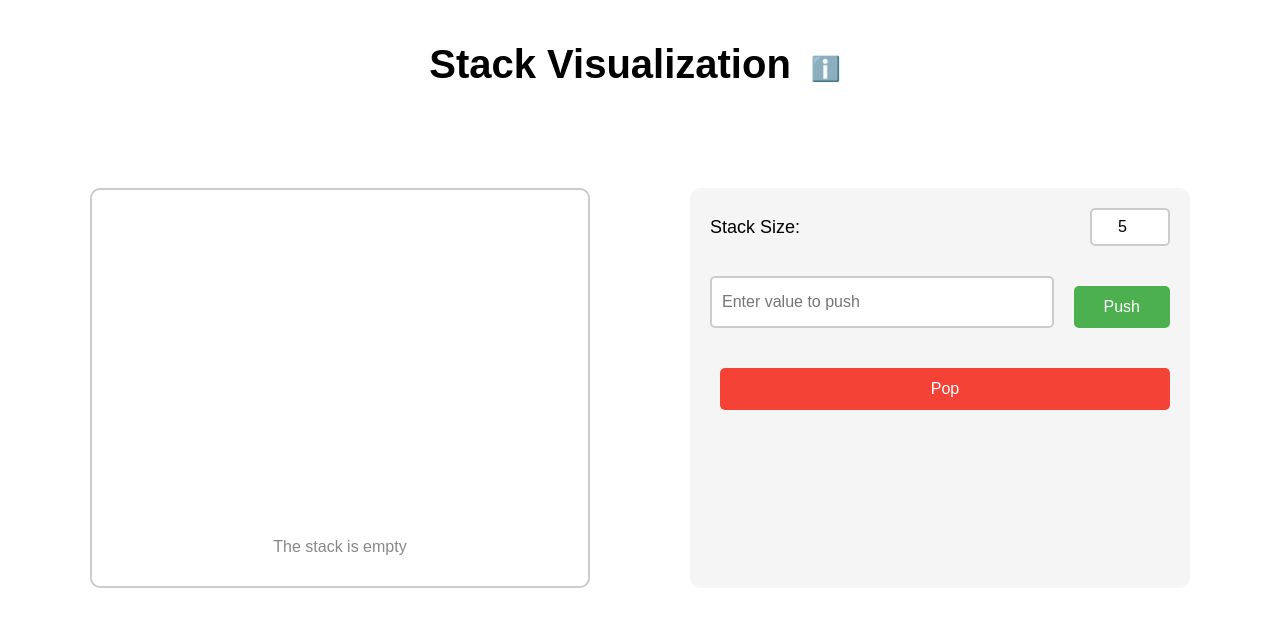
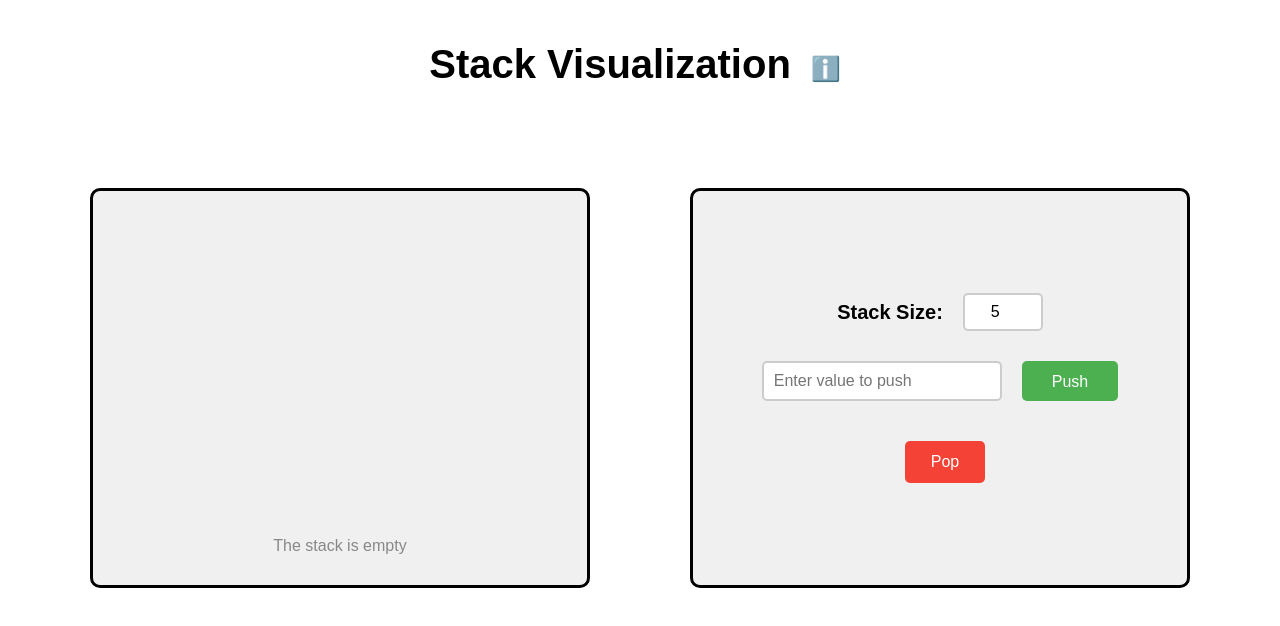
Before and after one commit to Jia2005/Algorific, a React (Create React App) app: page /stack in a window 1280 px wide. Shown: the top 626 px of the page. Built offline with nearby package versions, Linux system fonts and the light colour scheme.

Commit message:
Tree changes

```diff
--- a/src/Queues.js
+++ b/src/Queues.js
@@ -97,15 +97,13 @@ const Queues = () => {
 
       <div style={styles.inputContainer}>
         <div style={styles.queueSizeContainer}>
-          <label style={styles.label}>
-            Queue Size:
+          <label style={styles.label}><br/>Queue Size:</label>
             <input
               type="number"
               value={maxSize}
               onChange={handleQueueSizeChange}
               style={styles.numberInput}
             />
-          </label>
         </div>
 
         <div style={styles.enqueueInputContainer}>
@@ -230,6 +228,7 @@ const styles = {
   },
   label: {
     fontSize: '18px',
+    gap:'20px',
     marginRight: '10px',
     color: 'black',
   },
--- a/src/Stacks.js
+++ b/src/Stacks.js
@@ -176,9 +176,10 @@ const styles = {
     display: 'flex',
     flexDirection: 'column',
     alignItems: 'center',
-    justifyContent: 'flex-start',
+    justifyContent: 'center',
     padding: '20px',
-    backgroundColor: '#f5f5f5',
+    backgroundColor: '#f0f0f0',
+    border: '3px solid black',
     borderRadius: '10px',
   },
   infoButton: {
@@ -200,9 +201,9 @@ const styles = {
     minHeight: '400px',
     maxHeight: '600px',
     overflowY: 'auto',
-    border: '2px solid #ccc',
+    border: '3px solid black',
     borderRadius: '10px',
-    backgroundColor: '#fff',
+    backgroundColor: '#f0f0f0',
   },
   stackBlock: {
     width: '90%',
@@ -231,10 +232,12 @@ const styles = {
     width: '100%',
   },
   label: {
-    fontSize: '18px',
+    fontSize: '20px',
+    fontWeight: 'bold',
     display: 'flex',
     alignItems: 'center',
-    justifyContent: 'space-between',
+    justifyContent: 'center',
+    gap: '20px',
     width: '100%',
     color: 'black',
   },
@@ -251,13 +254,18 @@ const styles = {
     display: 'flex',
     width: '100%',
     gap: '10px',
+
+    display: 'flex',
+    justifyContent:'center',
+    alignItems: 'center',
   },
   textInput: {
-    flex: '1',
     padding: '10px',
     fontSize: '16px',
+    height: '40px',
     borderRadius: '5px',
     border: '2px solid #ccc',
+    width: '240px',
   },
   buttonContainer: {
     width: '100%',
@@ -272,7 +280,10 @@ const styles = {
     fontSize: '16px',
     borderRadius: '5px',
     cursor: 'pointer',
-    width: '100%',
+    width: '60px',
+    display: 'flex',
+    justifyContent: 'center',
+    alignItems: 'center',
   },
   secondaryButton: {
     backgroundColor: '#4CAF50',
@@ -280,6 +291,8 @@ const styles = {
     border: 'none',
     padding: '12px 30px',
     fontSize: '16px',
+    height: '40px',
+    marginTop: '0px',
     borderRadius: '5px',
     cursor: 'pointer',
     whiteSpace: 'nowrap',
--- a/src/bstgame.js
+++ b/src/bstgame.js
@@ -158,8 +158,8 @@ const Bstgame = () => {
 
     const renderTree = (node, x, y, dx) => {
         if (!node) return null;
-        const levelHeight = 70;
-        const nodeRadius = 25;
+        const levelHeight = 80;
+        const nodeRadius = 30;
 
         return (
             <g key={node.val}>
@@ -167,46 +167,47 @@ const Bstgame = () => {
                     cx={x}
                     cy={y}
                     r={nodeRadius}
-                    fill="rgba(135, 206, 250, 0.7)"
+                    fill="#00bcd4"
                     stroke="#4682B4"
-                    strokeWidth="2"
+                    strokeWidth="3"
+                    style={{ cursor: 'pointer' }}
                 />
                 <text
                     x={x}
                     y={y}
                     textAnchor="middle"
-                    fill="#333"
-                    fontSize="16"
+                    fill="#fff"
+                    fontSize="18"
                     fontWeight="bold"
                     dy=".3em"
                 >
                     {node.val}
                 </text>
                 {node.left && (
-                    <>
+                    <g>
                         <line
-                            x1={x - nodeRadius * Math.cos(Math.PI / 4)}
-                            y1={y + nodeRadius * Math.sin(Math.PI / 4)}
-                            x2={x - dx + nodeRadius * Math.cos(Math.PI / 4)}
-                            y2={y + levelHeight - nodeRadius * Math.sin(Math.PI / 4)}
+                            x1={x}
+                            y1={y + nodeRadius}
+                            x2={x - dx}
+                            y2={y + levelHeight - nodeRadius}
                             stroke="#4682B4"
-                            strokeWidth="2"
+                            strokeWidth="3"
                         />
                         {renderTree(node.left, x - dx, y + levelHeight, dx / 2)}
-                    </>
+                    </g>
                 )}
                 {node.right && (
-                    <>
+                    <g>
                         <line
-                            x1={x + nodeRadius * Math.cos(Math.PI / 4)}
-                            y1={y + nodeRadius * Math.sin(Math.PI / 4)}
-                            x2={x + dx - nodeRadius * Math.cos(Math.PI / 4)}
-                            y2={y + levelHeight - nodeRadius * Math.sin(Math.PI / 4)}
+                            x1={x}
+                            y1={y + nodeRadius}
+                            x2={x + dx}
+                            y2={y + levelHeight - nodeRadius}
                             stroke="#4682B4"
-                            strokeWidth="2"
+                            strokeWidth="3"
                         />
                         {renderTree(node.right, x + dx, y + levelHeight, dx / 2)}
-                    </>
+                    </g>
                 )}
             </g>
         );
@@ -232,7 +233,7 @@ const Bstgame = () => {
             </select>
             <h2 style={{ color: 'black', marginBottom: '15px' }}>Score: {score}</h2>
             <h2 style={{ color: 'black', marginBottom: '20px' }}>Current Traversal: {traversalMethod}</h2>
-            <svg width="800" height="300" style={{ margin: "20px 0" }}>
+            <svg width="800" height="400" style={{ margin: "20px 0" }}>
                 {renderTree(bst, 400, 40, 180)}
             </svg>
             <div style={{ color: "black" }}>
```
